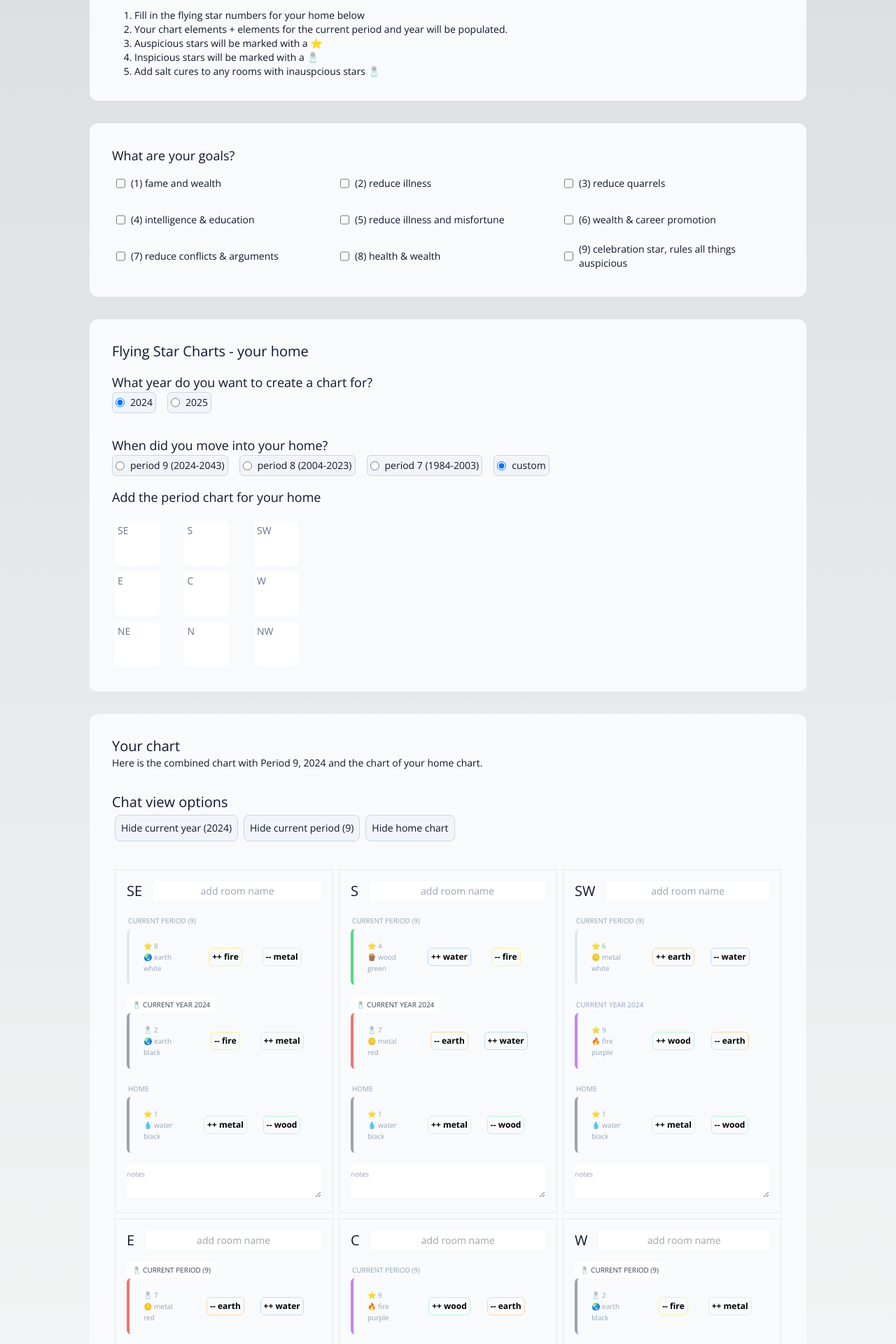
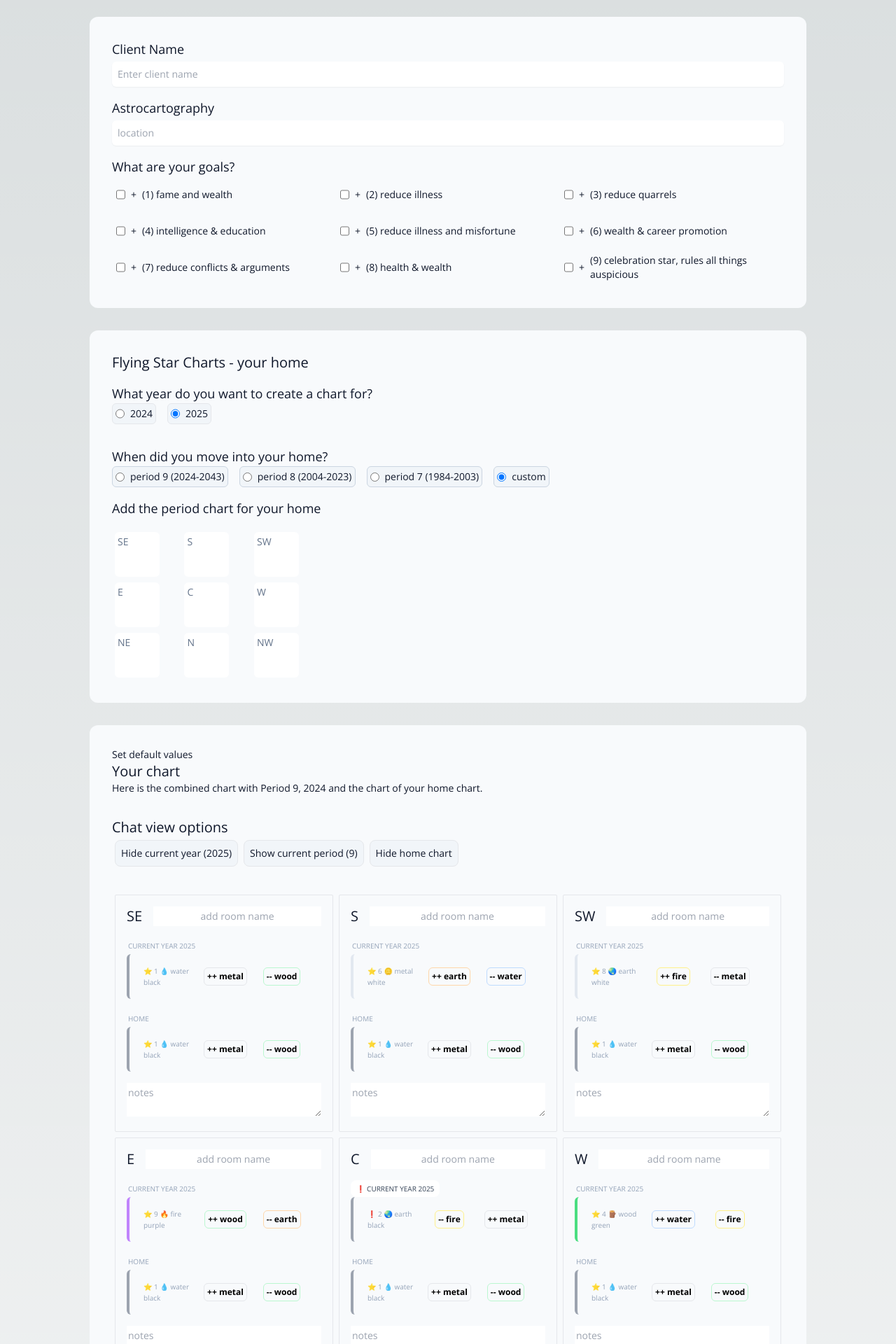
Before and after one commit to nivaaz/flying-star-feng-shui, a Next.js app: page /feng-shui in a window 1280 px wide. Shown: the part 520-2440 px from the top of the page at 70% size. Built offline with nearby package versions, Linux system fonts and the light colour scheme; a web font is replaced by a local one.

Commit message:
feng shui draft automation

```diff
--- /dev/null
+++ b/src/app/feng-shui/constants.ts
@@ -0,0 +1,131 @@
+export const crystals = {
+  "Wood": [
+    "Green Aventurine",
+    "Amazonite",
+    "Malachite",
+    "Moss Agate",
+    "Fluorite",
+    "Tree Agate",
+    "Peridot"
+  ],
+  "Fire": [
+    "Carnelian",
+    "Red Jasper",
+    "Garnet",
+    "Ruby",
+    "Sunstone",
+    "Fire Agate",
+    "Bloodstone"
+  ],
+  "Earth": [
+    "Tiger’s Eye",
+    "Smoky Quartz",
+    "Citrine",
+    "Yellow Jasper",
+    "Calcite (Honey/Golden)",
+    "Aragonite",
+    "Petrified Wood"
+  ],
+  "Metal": [
+    "Clear Quartz",
+    "Selenite",
+    "Hematite",
+    "Pyrite",
+    "Chrysocolla",
+    "Magnetite",
+    "Howlite"
+  ],
+  "Water": [
+    "Amethyst",
+    "Lapis Lazuli",
+    "Aquamarine",
+    "Blue Lace Agate",
+    "Black Obsidian",
+    "Moonstone",
+    "Labradorite"
+  ]
+}
+
+export const starThemes = [
+  {
+    starId: "Star 1 (White)"
+    , themes: [
+      "Wisdom and intelligence",
+      "Communication and learning",
+      "Career growth, networking, mentorship",
+      "Risk of emotional stress or overthinking"
+    ]
+  },
+  {
+    starId: "Star 2 (Black)"
+    , themes: [
+      "Illness and health issues (weakened in Period 9)",
+      "Matriarch and feminine power",
+      "Supportive for healing and caregiving roles",
+      "Can bring stagnation if misused"
+    ]
+  },
+  {
+    starId: "Star 3 (Jade)"
+    , themes: [
+      "Conflict, arguments, and legal issues",
+      "Ambition and competition",
+      "Strong drive for leadership",
+      "Need for diplomacy and balance"
+    ]
+  },
+  {
+    starId: "Star 4 (Green)"
+    , themes: [
+      "Romance, creativity, and academic pursuits",
+      "Growth in arts and literature",
+      "Nurtures networking and inspiration",
+      "Potential for unstable relationships"
+    ]
+  },
+  {
+    starId: "Star 5 (Yellow)"
+    , themes: [
+      "Misfortune and instability (still inauspicious)",
+      "Obstacles and accidents",
+      "Major disruptions if activated",
+      "Needs cures and careful handling"
+    ]
+  },
+  {
+    starId: "Star 6 (White)"
+    , themes: [
+      "Authority, leadership, and power",
+      "Success in career and recognition",
+      "Strong male/mentor energy",
+      "Risk of rigidity or isolation"
+    ]
+  },
+  {
+    starId: "Star 7 (Red)"
+    , themes: [
+      "Loss, theft, and betrayal",
+      "Declining influence in Period 9",
+      "Sharp tongue, gossip, politics",
+      "Can still help in persuasive speech if managed well"
+    ]
+  },
+  {
+    starId: "Star 8 (White)"
+    , themes: [
+      "Wealth and prosperity (fading after Period 8)",
+      "Still auspicious but declining",
+      "Real estate and stability",
+      "Transitioning influence into Period 9"
+    ]
+  },
+  {
+    starId: "Star 9 (Purple)"
+    , themes: [
+      "Future wealth and prosperity (rising star of Period 9)",
+      "Fame, recognition, visibility",
+      "Innovation, passion, inspiration",
+      "Fire element energy – can overheat if imbalanced"
+    ]
+  }
+]
--- a/src/app/feng-shui/currentElement.tsx
+++ b/src/app/feng-shui/currentElement.tsx
@@ -49,7 +49,7 @@ const CurrentElement = ({
             "font-light text-slate-700 dark:text-slate-100 bg-white dark:bg-black px-2 mr-auto",
         ])}
       >
-        {goal && "🎯"} {!el?.auspicious && "🧂"} {chart}{" "}
+        {goal && "🎯"} {!el?.auspicious && "❗️"} {chart}{" "}
       </p>
       <div
         className={clsx(
@@ -64,8 +64,7 @@ const CurrentElement = ({
         )}
       >
         <p className="px-1 flex text-slate-400 text-xxs">
-          {el?.auspicious ? "⭐️ " : "🧂 "} {star} <br/> {el?.elementIcon}{" "}
-          {el?.element} <br/> {el?.color}
+          {el?.auspicious ? "⭐️ " : "❗️"} {star} {el?.elementIcon}{" "}{el?.element} {el?.color}
         </p>
         <ColouredElement element={nourish} isAuspicious={!el?.auspicious} />
         <ColouredElement element={drain} isAuspicious={el?.auspicious} />
--- a/src/app/feng-shui/intro.tsx
+++ b/src/app/feng-shui/intro.tsx
@@ -27,8 +27,7 @@ const Intro = () => {
           populated.
         </li>
         <li> Auspicious stars will be marked with a ⭐️ </li>
-        <li> Inspicious stars will be marked with a 🧂 </li>
-        <li> Add salt cures to any rooms with inauspcious stars 🧂 </li>
+        <li> Inspicious stars will be marked with a ❗️ </li>
       </ol>
     </Container>
   );
--- a/src/app/feng-shui/page.tsx
+++ b/src/app/feng-shui/page.tsx
@@ -1,5 +1,6 @@
 "use client";
-import { useState } from "react";
+import { useState, useRef } from "react";
+import html2pdf from "html2pdf.js";
 import {
   currentYear,
   directions,
@@ -11,6 +12,8 @@ import Intro from "./intro";
 import CurrentElement from "./currentElement";
 import Container from "../components/container";
 import { Star, YearSquares } from "./types";
+import { ElementExamples, generateFengShuiTemplate } from "./utils";
+import { starThemes } from "./constants";
 
 const periods = [
   "period 9 (2024-2043)",
@@ -24,16 +27,44 @@ const defaultLoShuSquare: Star[][] = [
   [1, 1, 1],
   [1, 1, 1],
 ];
+const defaultText: string[][] = [
+  ["", "", ""],
+  ["", "", ""],
+  ["", "", ""],
+];
+
+const AddTextField = () => {
+  const [isOpen, setIsOpen] = useState(false);
+  const [text, setText] = useState("");
+  return (
+    <div>
+      {isOpen ? (
+        <div>
+          <input
+            className="dark:bg-slate-700 dark:text-slate-100 text-slate-900 rounded-md p-1 w-full"
+            type="text"
+            value={text}
+            onChange={(e) => setText(e.target.value)}
+          />
+          <button className="bg-gray-100" onClick={() => setIsOpen(false)}>
+            -
+          </button>
+        </div>
+      ) : (
+        <button onClick={() => setIsOpen(true)}>+</button>
+      )}
+    </div>
+  );
+};
 
 export default function Home() {
-  const [homeChart, setHomeChart] = useState<Star[][]>([
-    [1, 1, 1],
-    [1, 1, 1],
-    [1, 1, 1],
-  ]);
+  const [homeChart, setHomeChart] = useState<Star[][]>(defaultLoShuSquare);
+  const [clientName, setClientName] = useState(""); // State for client name
+  const [error, setError] = useState(false); // State for error popup
+  const pageRef = useRef<HTMLDivElement>(null); // Ref for the page to export
   const [customPeriod, setCustomPeriod] = useState<boolean>(true);
 
-  const [showPeriod, setShowPeriod] = useState(true);
+  const [showPeriod, setShowPeriod] = useState(false);
   const [showYear, setShowYear] = useState(true);
   const [showHomePeriod, setShowHomePeriod] = useState(true);
   const [goals, setGoals] = useState<boolean[]>([
@@ -48,7 +79,23 @@ export default function Home() {
     false,
   ]);
   const [currentYearSquare, setCurrentYearSquare] =
-    useState<YearSquares>("2024");
+    useState<YearSquares>("2025");
+
+  const [defaultValues, setDefaultValues] = useState<string[][]>(defaultText);
+
+  const generateDefaultText = () => {
+    console.log("generateDefaultText");
+    const dv: string[][] = defaultText;
+    for (let i = 0; i < 3; i++) {
+      for (let j = 0; j < 3; j++) {
+        dv[i][j] = generateFengShuiTemplate(
+          homeChart[i][j],
+          currentYear[currentYearSquare][i][j]
+        );
+      }
+    }
+    setDefaultValues(dv);
+  };
 
   const onChangeGoals = (e: React.ChangeEvent<HTMLInputElement>) => {
     const index = parseInt(e.target.value);
@@ -77,17 +124,83 @@ export default function Home() {
     }
   };
 
+  const handleExportPDF = async () => {
+    if (!clientName.trim()) {
+      setError(true); // Show error if client name is empty
+      return;
+    }
+
+    if (pageRef.current) {
+      const date = new Date().toISOString().split("T")[0];
+      const fileName = `${clientName || "client"}-${date}-fengshui.pdf`;
+
+      const options = {
+        margin: 0,
+        filename: fileName,
+        image: { type: "jpeg", quality: 0.98 },
+        html2canvas: { scale: 2 },
+        jsPDF: { unit: "mm", format: "a4", orientation: "portrait" },
+      };
+
+      // Clone the page and inline Tailwind CSS styles
+      const clonedPage = pageRef.current.cloneNode(true) as HTMLElement;
+      const tailwindStyles = document.querySelector(
+        "style[data-tailwind]"
+      )?.innerHTML;
+
+      if (tailwindStyles) {
+        const styleElement = document.createElement("style");
+        styleElement.innerHTML = tailwindStyles;
+        clonedPage.prepend(styleElement);
+      }
+
+      html2pdf().set(options).from(clonedPage).save();
+    }
+  };
+
+  const handleTextareaInput = (e: React.FormEvent<HTMLTextAreaElement>) => {
+    const target = e.target as HTMLTextAreaElement;
+    target.style.height = "auto"; // Reset height
+    target.style.height = target.scrollHeight + "px"; // Set new height
+  };
   return (
-    <main className="flex min-h-screen flex-col items-center justify-between p-4 lg:p-24 pb-40">
+    <main
+      ref={pageRef} // Attach the ref to the main container
+      className="flex min-h-screen flex-col items-center justify-between p-4 pb-40"
+    >
       <div className="z-10 w-full max-w-5xl items-center justify-between text-sm lg:flex flex-col space-y-8">
-        <div className="fixed bottom-0 left-0 flex h-48 w-full items-end justify-center bg-gradient-to-t from-white via-white dark:from-slate-900 dark:via-slate-900 lg:static lg:size-auto lg:bg-none">
-          <p className="dark:text-slate-200">
-            Flying Star Feng Shui Calculator by nivaaz 2024
-          </p>
-        </div>
-
         <Intro />
         <Container>
+          <div>
+            <label htmlFor="clientName" className="block text-lg">
+              Client Name
+            </label>
+            <input
+              type="text"
+              id="clientName"
+              value={clientName}
+              onChange={(e) => {
+                setClientName(e.target.value);
+                setError(false); // Clear error when client name is updated
+              }}
+              className="p-2 mt-1 block w-full dark:text-slate-200 dark:bg-slate-900 rounded-md border-gray-300 shadow-sm focus:border-indigo-500 focus:ring-indigo-500 sm:text-sm"
+              placeholder="Enter client name"
+            />
+            {error && (
+              <p className="text-red-500 text-sm mt-2">
+                Please enter the client name before saving.
+              </p>
+            )}
+          </div>
+          <div className="py-4">
+            <label className="block text-lg ">Astrocartography</label>
+            <input
+              type="text"
+              id="Astrocartography"
+              className="p-2 mt-1 block w-full rounded-md border-gray-300 shadow-sm focus:border-indigo-500 focus:ring-indigo-500 sm:text-sm dark:text-slate-200 dark:bg-slate-900"
+              placeholder="location"
+            />
+          </div>
           <div>
             <p className="text-lg"> What are your goals?</p>
             <div className="grid grid-cols-3">
@@ -102,6 +215,7 @@ export default function Home() {
                     className="rounded-md min-h-10"
                     onChange={onChangeGoals}
                   />
+                  <AddTextField />
                   <p>
                     {"(" + (index + 1) + ") "}
                     {!elementNumberMap[(index + 1) as Star].auspicious &&
@@ -124,7 +238,7 @@ export default function Home() {
           <div className="flex space-x-4">
             {[...Object.keys(currentYear)].map((year) => (
               <label
-                className="flex space-x-2 p-1 border border-slate-300 bg-slate-100 dark:bg-slate-900 rounded-md"
+                className="flex space-x-2 p-1 border  bg-slate-100 dark:bg-slate-900 rounded-md"
                 key={year}
               >
                 <input
@@ -195,6 +309,7 @@ export default function Home() {
         </Container>
 
         <Container>
+          <button onClick={generateDefaultText}> Set default values </button>
           <div>
             <h2 className="text-xl "> Your chart</h2>
             <p>
@@ -206,7 +321,7 @@ export default function Home() {
             <p className="text-xl"> Chat view options </p>
 
             <button
-              className="border border-slate-300 bg-slate-100 p-2 rounded-lg dark:bg-slate-900 dark:text-slate-100 m-1"
+              className="border  bg-slate-100 p-2 rounded-lg dark:bg-slate-900 dark:text-slate-100 m-1"
               onClick={() => {
                 setShowYear(!showYear);
               }}
@@ -215,7 +330,7 @@ export default function Home() {
               {"(" + currentYearSquare + ")"}
             </button>
             <button
-              className="border border-slate-300 bg-slate-100 p-2 rounded-lg dark:bg-slate-900 dark:text-slate-100 m-1"
+              className="border  bg-slate-100 p-2 rounded-lg dark:bg-slate-900 dark:text-slate-100 m-1"
               onClick={() => {
                 setShowPeriod(!showPeriod);
               }}
@@ -223,7 +338,7 @@ export default function Home() {
               {showPeriod ? "Hide" : "Show"} current period (9)
             </button>
             <button
-              className="border border-slate-300 bg-slate-100 p-2 rounded-lg dark:bg-slate-900 dark:text-slate-100 m-1"
+              className="border  bg-slate-100 p-2 rounded-lg dark:bg-slate-900 dark:text-slate-100 m-1"
               onClick={() => {
                 setShowHomePeriod(!showHomePeriod);
               }}
@@ -232,7 +347,7 @@ export default function Home() {
             </button>
           </div>
 
-          <div className="grid md:grid-cols-3 w-full">
+          <div className="grid print:grid-cols-1 md:grid-cols-3 w-full">
             {period9.map((row, i) =>
               row.map((_, j) => (
                 <div
@@ -269,25 +384,32 @@ export default function Home() {
                     />
                   )}
                   <textarea
-                    className="w-full dark:bg-slate-800 text-xxs dark:text-slate-100 py-1 text-slate-900"
+                    className="w-full dark:bg-slate-800 dark:text-slate-100 py-1 text-slate-900 p-0.5"
                     placeholder="notes"
+                    value={defaultValues[i][j]}
+                    onInput={handleTextareaInput} // Adjust height dynamically
+                    onChange={(e) => {
+                      const newValues = [...defaultValues];
+                      newValues[i][j] = e.target.value;
+                      setDefaultValues(newValues);
+                    }}
+                    style={{ overflow: "hidden" }} // Prevent scrollbar
                   />{" "}
                 </div>
               ))
             )}
           </div>
         </Container>
+        <ElementExampleBlock />
+        <StarThemes />
         <Container>
           <div className="print:hidden">
             <p>When you&apos;re happy with your design, print as a pdf.</p>
             <button
-              onClick={() => {
-                window.print();
-              }}
+              onClick={handleExportPDF} // Modified to export the current page
               className="border border-slate-300 bg-slate-100 p-2 rounded-lg dark:bg-slate-900 dark:text-slate-100 m-1"
             >
-              {" "}
-              Save Design{" "}
+              Save Design
             </button>
           </div>
         </Container>
@@ -295,3 +417,62 @@ export default function Home() {
     </main>
   );
 }
+
+const ElementExample = (element: string, elementTitle: string) => {
+  return (
+    <div>
+      <p className="font-bold"> {elementTitle} </p>
+      <p> {element}</p>
+    </div>
+  );
+};
+const ElementExampleBlock = () => {
+  return (
+    <Container>
+      <h2 className="font-bold text-lg"> Element Item Examples </h2>
+      <div>
+        <div>
+          <p className="font-black pt-4"> 🔥 Fire </p>
+          <p> {ElementExamples.fire}</p>
+        </div>
+        <div>
+          <p className="font-black pt-4"> 🌎 Earth </p>
+          <p> {ElementExamples.earth}</p>
+        </div>
+        <div>
+          <p className="font-black pt-4"> 🪙 Metal </p>
+          <p> {ElementExamples.metal}</p>
+        </div>
+        <div>
+          <p className="font-black pt-4"> 💧 Water </p>
+          <p> {ElementExamples.water}</p>
+        </div>
+        <div>
+          <p className="font-black pt-4"> 🪵 Wood </p>
+          <p> {ElementExamples.wood}</p>
+        </div>
+      </div>
+    </Container>
+  );
+};
+
+const StarThemes = () => {
+  return (
+    <Container>
+      <h2 className="font-bold text-lg"> Star Themes </h2>
+      <div className="grid grid-cols-3 gap-2">
+        {starThemes.map((theme) => (
+          <div key={theme.starId} className="pb-4">
+            <p className="font-bold"> {theme.starId} </p>
+            {theme.themes.map((t) => (
+              <li className="text-sm" key={t}>
+                {" "}
+                {t}
+              </li>
+            ))}
+          </div>
+        ))}
+      </div>
+    </Container>
+  );
+};
--- a/src/app/feng-shui/utils.ts
+++ b/src/app/feng-shui/utils.ts
@@ -143,11 +143,24 @@ const addremoveBaseElement = (elHome: { element: Element; auspicious: boolean },
     return textResponse;
 }
 
-const shouldAddSaltCure = (elHome: { element: Element; auspicious: boolean }, elCurrentYear: { element: Element; auspicious: boolean }, drainHome: Element, drainCurrentYear: Element): string => {
+const shouldAddSaltCure = (
+    elHome: { element: Element; auspicious: boolean },
+    elCurrentYear: { element: Element; auspicious: boolean },
+    drainHome: Element, drainCurrentYear: Element): string => {
     if (elHome.auspicious && elCurrentYear.auspicious) {
         return ""
     }
-    if (drainHome == Element.water || drainCurrentYear == Element.water) {
+    if (!elHome.auspicious) {
+        if (drainHome === Element.water) {
+            return "NO salt cure here.  .";
+        }
+    }
+    if (!elCurrentYear.auspicious) {
+        if (drainCurrentYear === Element.water) {
+            return "NO salt cure here.  .";
+        }
+    }
+    if (drainHome === Element.water || drainCurrentYear === Element.water) {
         return "NO salt cure here.  .";
     }
     return "ADD a salt cure here.  .";
```
